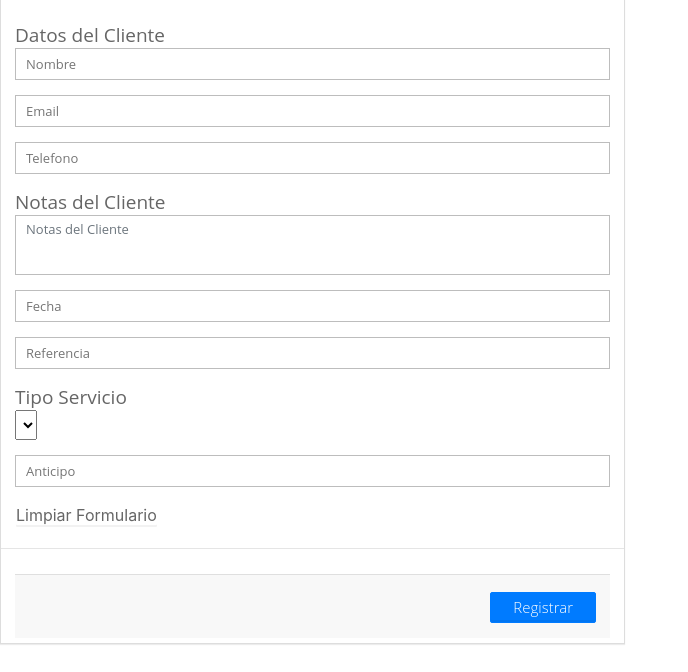
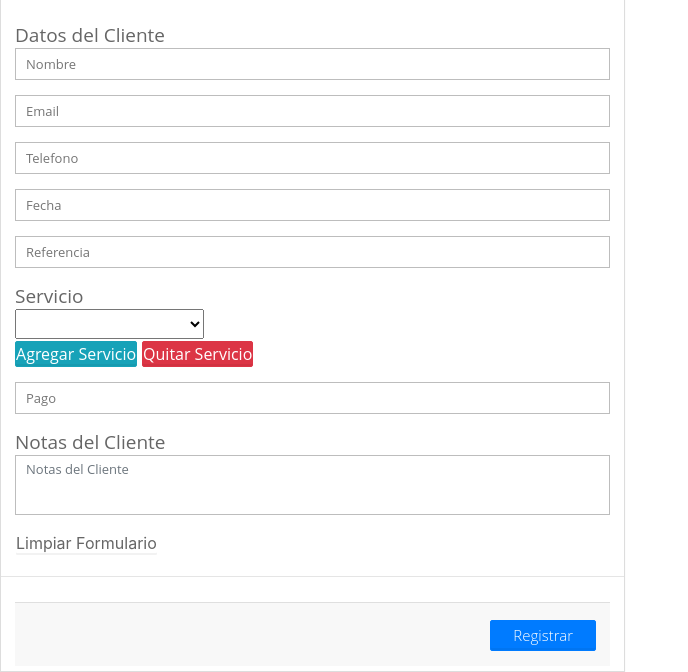
Before and after one commit to aquintanagz/JPDF, a plain HTML site: page Formulario/formulario.html in a window 1280 px wide. Both pictures are taken after a click on the link "Limpiar Formulario". Shown: the part 128-800 px from the top of the page, without its empty margins (0-688 px from the left). Drawn offline with nearby package versions, Linux system fonts and the light colour scheme.

Commit message:
Actualizacion Formulario

```diff
--- a/Formulario/formulario.html
+++ b/Formulario/formulario.html
@@ -100,18 +100,7 @@
 							</li>
 						</section>
 
-						<section>
-						<li>
-							<p class="txt-color-darken" >   <!-- telefono -->
 
-								<h3 id="NotasCliente"> Notas del Cliente &nbsp;&nbsp;&nbsp;&nbsp;&nbsp;&nbsp;&nbsp;
-									<label class="textarea" name="NotasCliente">
-									<textarea class="form-control" name="NotasCliente" rows="3" placeholder="Notas del Cliente"></textarea>
-
-									</label>
-								</h3>
-							</p>
-						</li></section>
 						<section>
 							<li>
 								<p class="txt-color-darken" >
@@ -140,15 +129,28 @@
 						<li>
 							<p class="txt-color-darken" >   <!-- telefono -->
 
-								<h3 >Tipo Servicio &nbsp;&nbsp;&nbsp;&nbsp;&nbsp;&nbsp;&nbsp;
-									<label class="input" name="servicio">
+								<h3> Servicio &nbsp;&nbsp;&nbsp;&nbsp;&nbsp;&nbsp;&nbsp;
 
-										<select id="servicio" name="servicio" >
-										</select>
 
-									</label>
+												<div id="DivServicio">
+													<label class="input servicios" name="servicio">
+														<select id="servicio" name="servicio" >
+														</select>
+													</label>
+
+												</div>
+												<button id="btnAgregar" class="btn btn-info" type="button" >
+													Agregar Servicio
+												</button>
+												<button id="btnQuitarServicio" class="btn btn-danger" type="button" >
+													Quitar Servicio
+												</button>
+
+											</p>
+
 								</h3>
 							</p>
+
 						</li></section>
 						<section>
 							<li>
@@ -156,7 +158,7 @@
 
 									<h3 id="anticipo">
 										<label class="input" name="anticipo">
-											<input type="text" name="anticipo" placeholder="Anticipo">
+											<input type="text" name="anticipo" placeholder="Pago">
 										</label>
 									</h3>
 								</p>
@@ -173,6 +175,18 @@
 						<section>
 
 						</section>
+								<section>
+						<li>
+							<p class="txt-color-darken" >   <!-- telefono -->
+
+								<h3 id="NotasCliente"> Notas del Cliente &nbsp;&nbsp;&nbsp;&nbsp;&nbsp;&nbsp;&nbsp;
+									<label class="textarea" name="NotasCliente">
+									<textarea class="form-control" name="NotasCliente" rows="3" placeholder="Notas del Cliente"></textarea>
+
+									</label>
+								</h3>
+							</p>
+						</li></section>
 						<li><section>
 
 							<a id="limpiar" class="btn btn-default">Limpiar Formulario</a>
@@ -207,3 +221,67 @@
 
 
 </html>
+<script type="text/javascript">
+
+	var  ListaServicios;
+	var  numeroservicios =1;
+	ListaServicios = [ "Reparacion Iphone", "Revision Iphone", "Cambio de Display"];
+
+   var completarComboServicios = function()
+   {
+		var listItems= "";
+		for (var i = 0; i < ListaServicios.length; i++)
+	    {
+	        listItems+= "<option value='" + ListaServicios[i] + "'>" + ListaServicios[i] + "</option>";
+	    }
+
+	    $("#servicio").html(listItems);
+   }
+   completarComboServicios();
+
+   var completarCombosServiciosAgregados = function()
+   {
+
+		 var listItems= "";
+
+
+		  	  for (var i = 0; i < ListaServicios.length; i++)
+			   {
+			       listItems+= "<option value='" + ListaServicios[i] + "'>" + ListaServicios[i] + "</option>";
+			   }
+			   $("#servicio"+numeroservicios).html(listItems);
+
+
+   }
+
+
+
+	$('#limpiar').click(function(){//Limpiar Formulario
+
+		 	$(':input').each(function(){
+		 		this.value="";
+		 	});
+	});
+
+	 $(document).ready(function(){
+        $("#btnAgregar").click(function(){
+        	numeroservicios++;
+
+        	$("#DivServicio").append("<label class='input servicios' name='servicio'><select id='servicio"+numeroservicios+"' class='ServiciosSelect'  name='servicio'> </select> </label>");
+        	completarCombosServiciosAgregados();
+           	});
+        $("#btnQuitarServicio").click(function(){
+        	if($("#servicio"+numeroservicios).length>0)
+        	{
+        		$("#servicio"+numeroservicios).remove();
+        	numeroservicios--;
+        	}else
+        	{
+        		alert("Tiene que haber minimo un servicio");
+        	}
+
+        });
+});
+
+
+</script>
```
